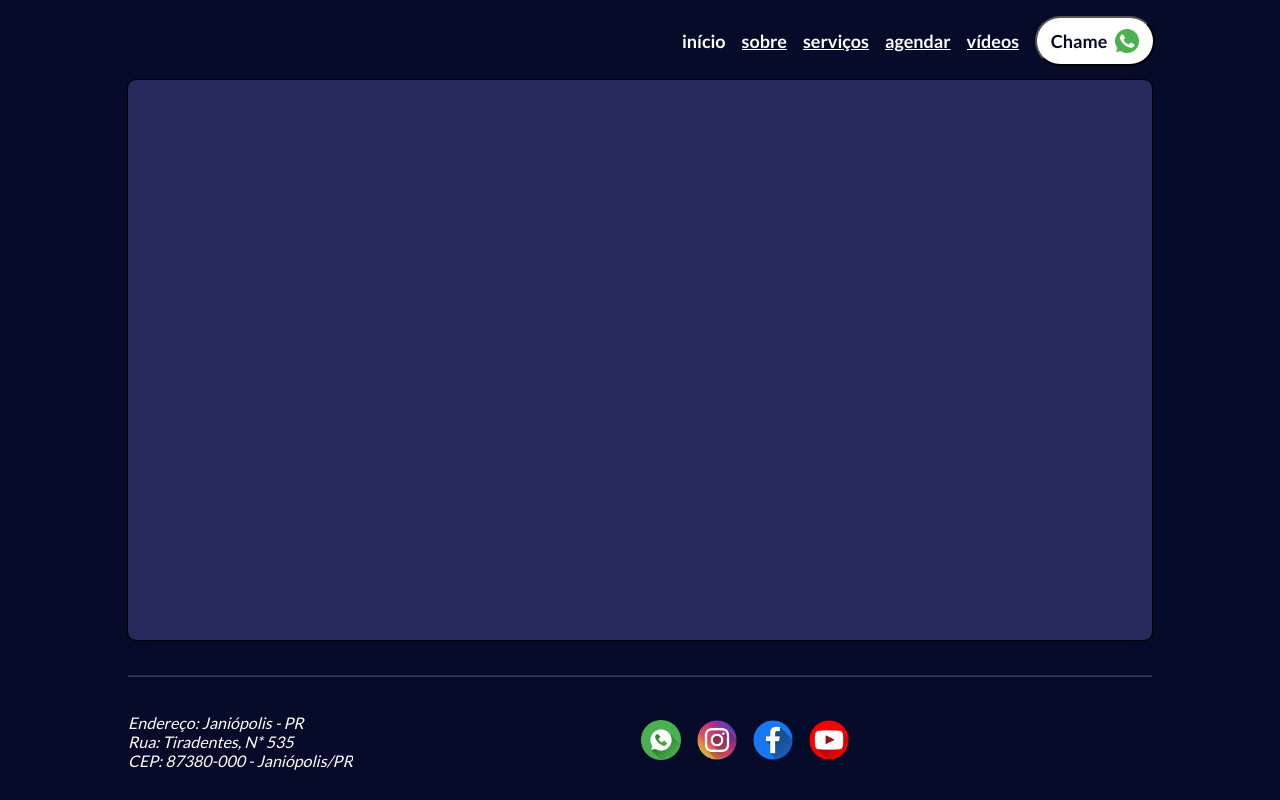
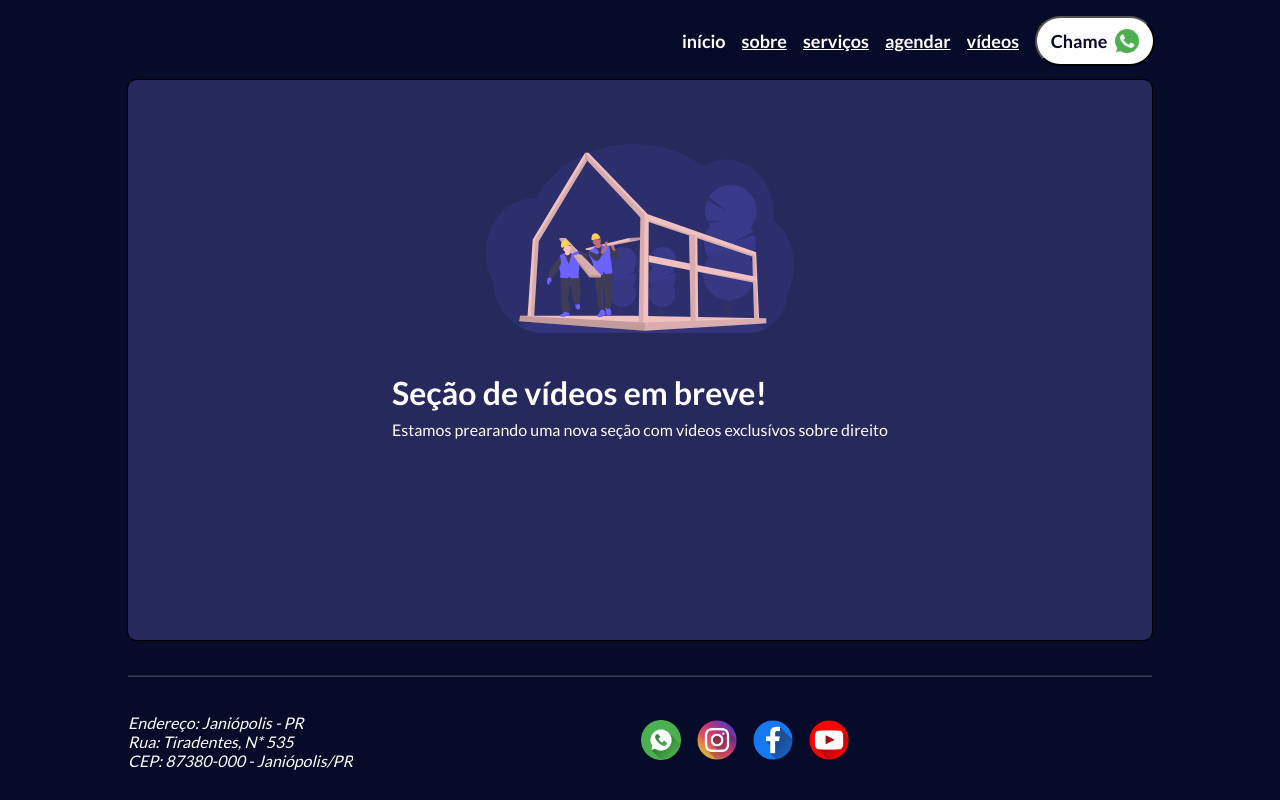
Before and after one commit to Luis-Mackiewicz/camargo-advocacia, a React (Vite) app: page /videos in a window 1280 px wide. Built offline with nearby package versions, Linux system fonts and the light colour scheme.

Commit message:
feat: creating videos page

```diff
--- a/src/pages/videos/Videos.css
+++ b/src/pages/videos/Videos.css
@@ -0,0 +1,28 @@
+.videos-container {
+  display: flex;
+  flex-direction: column;
+  align-items: center;
+  justify-content: center;
+}
+
+.video-image {
+  margin-top: 8vh;
+  width: 30%;
+}
+
+.video-text {
+  order: 2;
+  margin-top: 5vh;
+}
+
+.video-text > h1 {
+  align-self: flex-end;
+  font-size: 2rem;
+  font-weight: bolder;
+}
+
+.video-text h2 {
+  font-size: 1rem;
+  font-weight: 500;
+  margin-top: 0.5rem;
+}
--- a/src/pages/videos/Videos.tsx
+++ b/src/pages/videos/Videos.tsx
@@ -1,10 +1,29 @@
 import "../../components/container/PageContainer";
 import PageContainer from "../../components/container/PageContainer";
+import "./Videos.css";
 
 export default function Videos() {
+  const commingSonImage = "../../../public/coming-soon.svg";
+
   return (
     <>
-      <PageContainer />
+      <PageContainer>
+        <div className="videos-container">
+          <div className="video-text">
+            <h1>Seção de vídeos em breve!</h1>
+            <h2>
+              Estamos prearando uma nova seção com videos exclusívos sobre
+              direito
+            </h2>
+          </div>
+
+          <img
+            src={commingSonImage}
+            alt="comming soon"
+            className="video-image"
+          />
+        </div>
+      </PageContainer>
     </>
   );
 }
```
Also changed, not shown: public/coming-soon.svg (added).
